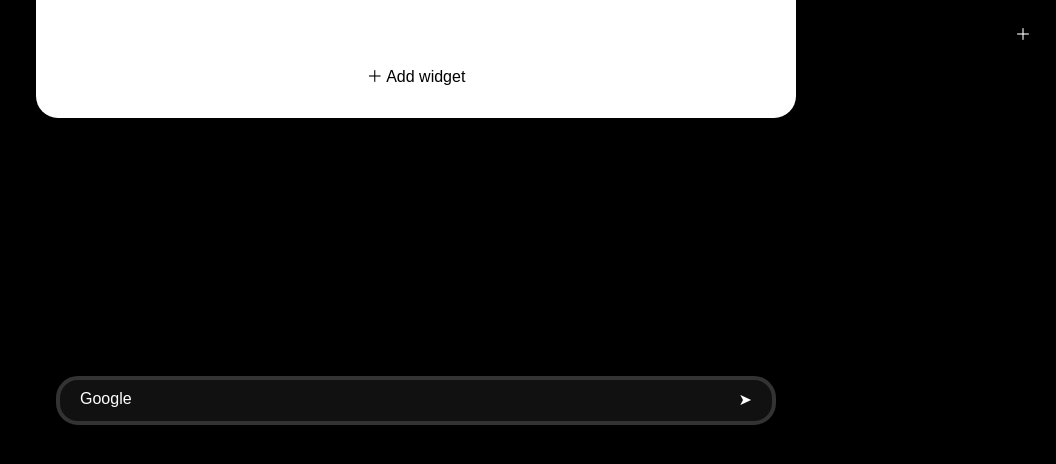
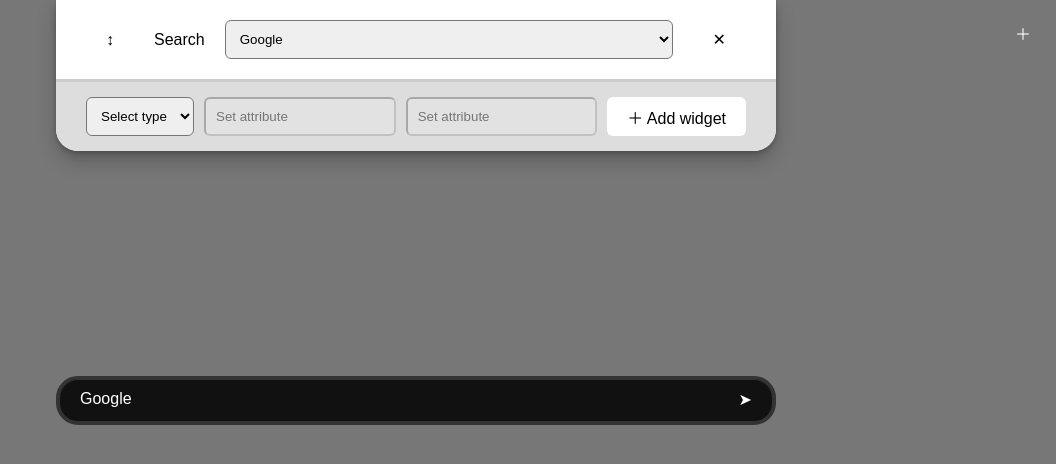
Before and after one commit to tu0m/webportal, a website built with Vite: page index.html in a window 1280 px wide. Both pictures are taken after a click on the button "Open menu". Shown: the whole page, without its empty margins (224-1280 px from the left). Built offline with nearby package versions, Linux system fonts and the light colour scheme; a web font is replaced by a local one.

Commit message:
Work on menu UI

```diff
--- a/index.html
+++ b/index.html
@@ -18,9 +18,23 @@
   <div id="menu-bg" hidden>
     <section id="menu">
       <ul id="widget-list">
-
+        <li>
+          <button id="move-button">↕︎</button>
+          <span>Search</span>
+          <select name="searchengines">
+            <option>Google</option>
+          </select>
+          <button id="del-button">✕</button>
+        </li>
       </ul>
-      <button id="add-button">＋ Add widget</button>
+      <div id="add">
+        <select id="add-widget-types" name="widgets">
+          <option>Select type</option>
+        </select>
+        <input id="add-attribute-1" placeholder="Set attribute" disabled></input>
+        <input id="add-attribute-2" placeholder="Set attribute" disabled></input>
+        <button id="add-button">＋ Add widget</button>
+      </div>
     </section>
   </div>
 
--- a/style.css
+++ b/style.css
@@ -7,7 +7,7 @@
   /* COLORS */
   --color-bg: #111;
   --color-highlight: #333;
-  --color-highlight-white: #fff000;
+  --color-highlight-white: #f7f7f7;
   --color-attention: #777;
   --color-text: #fff;
   --color-border: #333;
@@ -41,7 +41,7 @@
   font-weight: 400;
   font-style: normal;
 
-  background-color: black;
+  background-color: #777;
 
   transition: filter 0.5s ease-out;
 }
@@ -127,15 +127,19 @@
   transform: translateY(-100%);
   transition: transform ease-in 0.5s;
 
-  padding: var(--spacing-m);
+
   margin: 0 auto;
   border-radius: 0 0 var(--radius-m) var(--radius-m);
+  overflow: hidden;
 
   background-color: white;
   color: black;
   opacity: 100%;
 
-  box-shadow: 0px 3px 20px 5px #00000077;
+  box-shadow:
+    0px 1px 7px -2px rgba(0, 0, 0, 0.4),
+    0px 10px 10px -5px rgba(0, 0, 0, 0.1),
+    0px 10px 20px 0px rgba(0, 0, 0, 0.2);
 }
 
 @media (max-width: 800px) {
@@ -149,17 +153,56 @@
   transition: transform ease-out 0.5s;
 }
 
-#add-button {
-  padding: 11px 0;
+/* WIDGET LIST, ADD MENU */
 
+#widget-list {
+  all: unset;
+  height: 100%;
+  background-color: #fff;
+  padding: 20px 30px;
 }
 
-#add-button:hover,
-#add-button:focus-visible {
-  background-color: var(--color-highlight-white);
+li {
+  display: inline-flex;
+  gap: 20px;
+  width: 100%;
+  align-items: center;
 }
 
-#widget-list {
-  height: 100%;
-  background-color: lightblue;
+li>button,
+#add>button {
+  padding: 5px 20px;
+  background-color: #ffffff;
+  white-space: nowrap;
 }
+
+li>button:hover,
+#add>button:hover,
+li>button:focus-visible,
+#add>button:focus-visible {
+  background-color: lightyellow;
+  outline: 3px solid #fff000;
+}
+
+li>select,
+#add>select,
+#add>input {
+  padding: 10px;
+  border-radius: var(--radius-s);
+}
+
+li>select,
+#add>input {
+  width: 100%;
+}
+
+
+#add {
+  display: inline-flex;
+
+  background-color: #ddd;
+  border-top: 3px solid #ccc;
+
+  padding: 15px 30px;
+  gap: 10px;
+}
```
